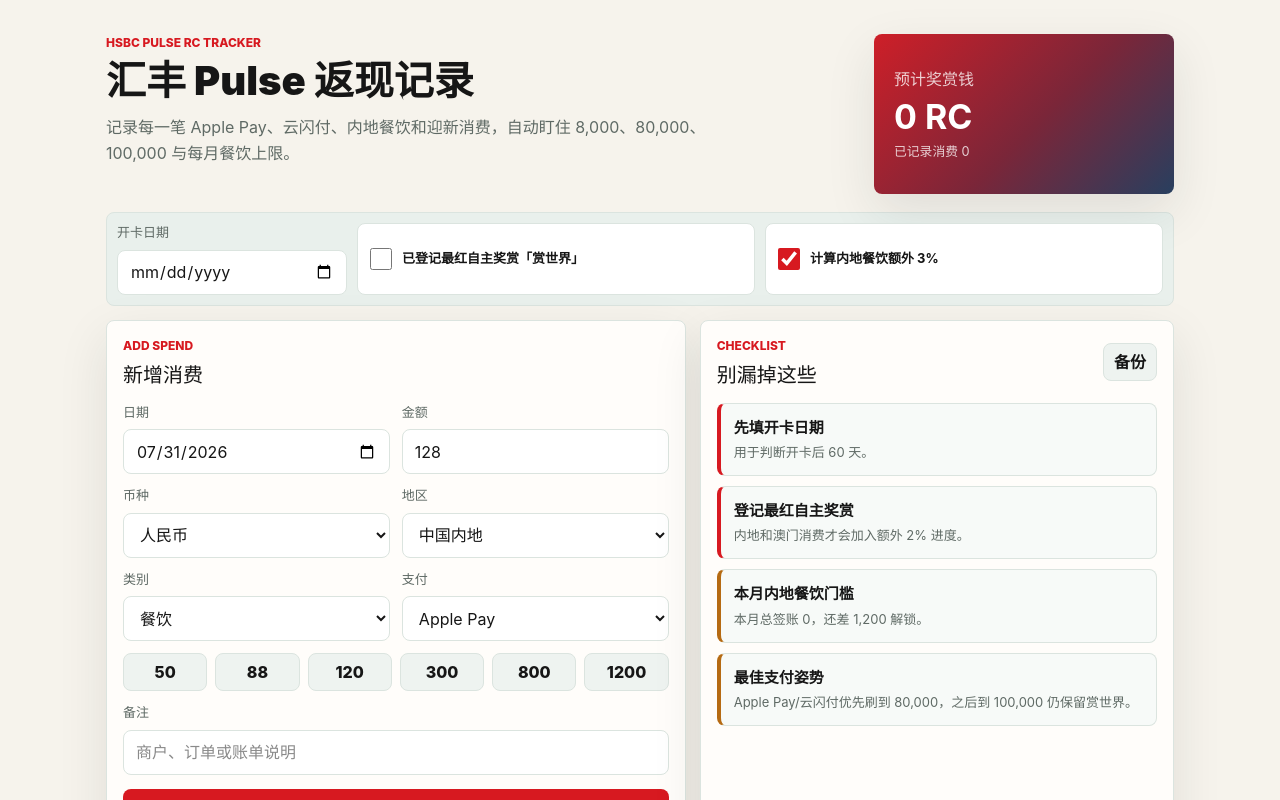
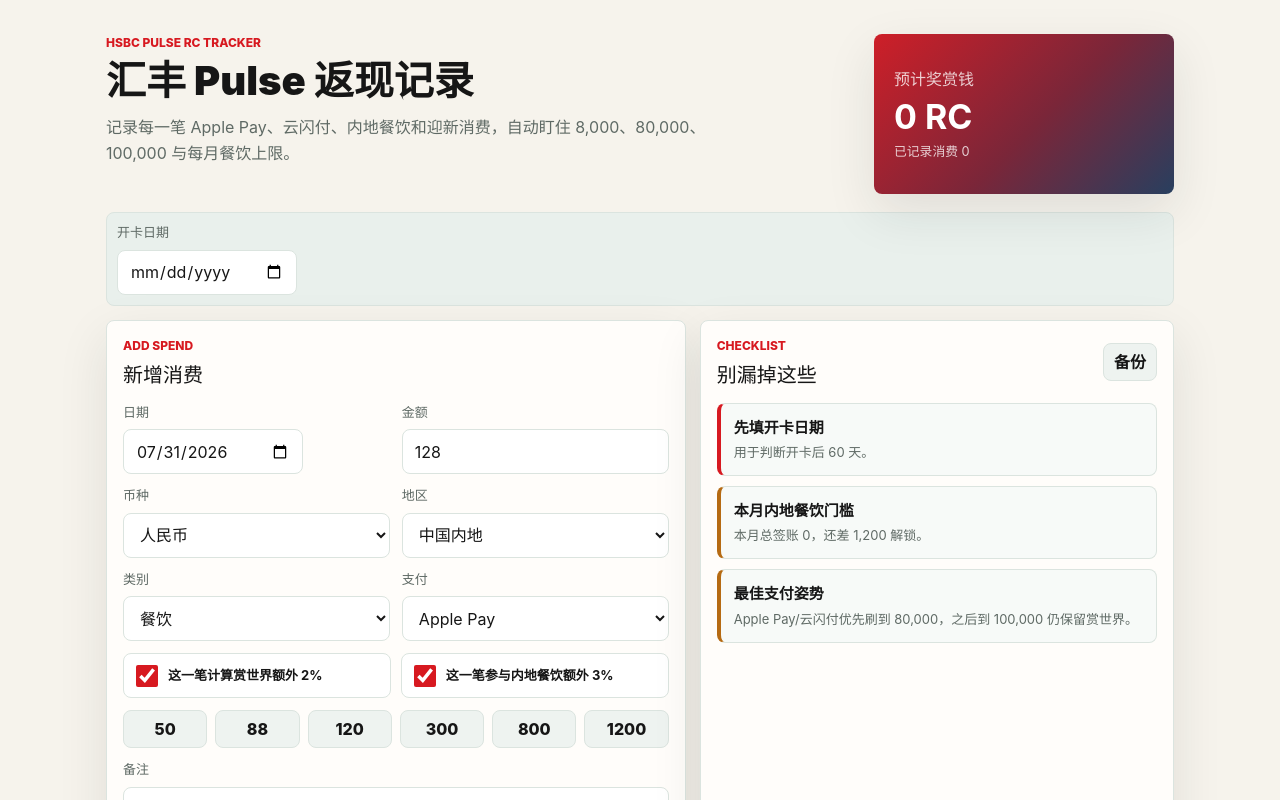
Before and after one commit to KEJIN1106/hsbc-pulse-rc-tracker, a Next.js app: page / in a window 1280 px wide. Shown: the top 800 px of the page. Built offline with nearby package versions, Linux system fonts and the light colour scheme.

Commit message:
Refine mobile reward controls

```diff
--- a/app/globals.css
+++ b/app/globals.css
@@ -124,13 +124,17 @@ h2 {
 
 .settings-strip {
   display: grid;
-  grid-template-columns: 230px repeat(2, minmax(0, 1fr));
+  grid-template-columns: minmax(0, 230px);
   gap: 10px;
   margin: 4px 0 14px;
   padding: 10px;
   background: #e9f0ec;
   border: 1px solid var(--line);
   border-radius: 8px;
+}
+
+.date-field input {
+  max-width: 180px;
 }
 
 label {
@@ -214,6 +218,13 @@ select:focus {
   display: grid;
   grid-template-columns: repeat(2, minmax(0, 1fr));
   gap: 12px;
+}
+
+.reward-options {
+  display: grid;
+  grid-template-columns: repeat(2, minmax(0, 1fr));
+  gap: 10px;
+  margin-top: 12px;
 }
 
 .quick-row {
@@ -481,6 +492,7 @@ footer {
   }
 
   .field-grid,
+  .reward-options,
   .month-grid {
     grid-template-columns: 1fr;
   }
--- a/app/page.tsx
+++ b/app/page.tsx
@@ -14,13 +14,13 @@ type Transaction = {
   region: Region;
   category: Category;
   payment: PaymentMethod;
+  redHotEligible?: boolean;
+  diningEligible?: boolean;
   note: string;
 };
 
 type Settings = {
   openDate: string;
-  redHotRegistered: boolean;
-  diningEligible: boolean;
 };
 
 type TransactionInput = Omit<Transaction, "id">;
@@ -33,8 +33,6 @@ const DINING_EXTRA_RATE = 0.03;
 
 const DEFAULT_SETTINGS: Settings = {
   openDate: "",
-  redHotRegistered: false,
-  diningEligible: true,
 };
 
 const DEFAULT_INPUT: TransactionInput = {
@@ -44,6 +42,8 @@ const DEFAULT_INPUT: TransactionInput = {
   region: "mainland",
   category: "dining",
   payment: "applepay",
+  redHotEligible: true,
+  diningEligible: true,
   note: "",
 };
 
@@ -107,9 +107,9 @@ function progressPercent(value: number, max: number) {
   return clamp((value / max) * 100, 100);
 }
 
-function canUseRedHot(transaction: Transaction, settings: Settings) {
+function canUseRedHot(transaction: Transaction) {
   return (
-    settings.redHotRegistered &&
+    transaction.redHotEligible !== false &&
     (transaction.region === "mainland" || transaction.region === "macau")
   );
 }
@@ -119,7 +119,11 @@ function canUsePulseExtra(transaction: Transaction) {
 }
 
 function isMainlandDining(transaction: Transaction) {
-  return transaction.region === "mainland" && transaction.category === "dining";
+  return (
+    transaction.diningEligible !== false &&
+    transaction.region === "mainland" &&
+    transaction.category === "dining"
+  );
 }
 
 function allocateCappedRewards(
@@ -166,7 +170,7 @@ function analyzeRewards(transactions: Transaction[], settings: Settings) {
 
   const redHot = allocateCappedRewards(
     sorted,
-    (transaction) => canUseRedHot(transaction, settings),
+    canUseRedHot,
     100000,
     RED_HOT_EXTRA_RATE,
   );
@@ -192,9 +196,7 @@ function analyzeRewards(transactions: Transaction[], settings: Settings) {
   let diningTotalReward = 0;
   for (const current of months.values()) {
     current.reward =
-      settings.diningEligible && current.total >= 1200
-        ? Math.min(current.dining * DINING_EXTRA_RATE, 80)
-        : 0;
+      current.total >= 1200 ? Math.min(current.dining * DINING_EXTRA_RATE, 80) : 0;
     diningTotalReward += current.reward;
   }
 
@@ -386,7 +388,7 @@ export default function Home() {
         </div>
 
         <section className="settings-strip" aria-label="卡片设置">
-          <label>
+          <label className="date-field">
             <span>开卡日期</span>
             <input
               type="date"
@@ -395,32 +397,6 @@ export default function Home() {
                 setSettings((current) => ({ ...current, openDate: event.target.value }))
               }
             />
-          </label>
-          <label className="switch-row">
-            <input
-              type="checkbox"
-              checked={settings.redHotRegistered}
-              onChange={(event) =>
-                setSettings((current) => ({
-                  ...current,
-                  redHotRegistered: event.target.checked,
-                }))
-              }
-            />
-            <span>已登记最红自主奖赏「赏世界」</span>
-          </label>
-          <label className="switch-row">
-            <input
-              type="checkbox"
-              checked={settings.diningEligible}
-              onChange={(event) =>
-                setSettings((current) => ({
-                  ...current,
-                  diningEligible: event.target.checked,
-                }))
-              }
-            />
-            <span>计算内地餐饮额外 3%</span>
           </label>
         </section>
 
@@ -446,7 +422,7 @@ export default function Home() {
             </div>
 
             <div className="field-grid">
-              <label>
+              <label className="date-field">
                 <span>日期</span>
                 <input
                   type="date"
@@ -524,6 +500,29 @@ export default function Home() {
               </label>
             </div>
 
+            <div className="reward-options" aria-label="逐笔返现选项">
+              <label className="switch-row">
+                <input
+                  type="checkbox"
+                  checked={input.redHotEligible !== false}
+                  onChange={(event) =>
+                    updateInput("redHotEligible", event.target.checked)
+                  }
+                />
+                <span>这一笔计算赏世界额外 2%</span>
+              </label>
+              <label className="switch-row">
+                <input
+                  type="checkbox"
+                  checked={input.diningEligible !== false}
+                  onChange={(event) =>
+                    updateInput("diningEligible", event.target.checked)
+                  }
+                />
+                <span>这一笔参与内地餐饮额外 3%</span>
+              </label>
+            </div>
+
             <div className="quick-row" aria-label="快速金额">
               {quickAmounts.map((amount) => (
                 <button
@@ -570,12 +569,6 @@ export default function Home() {
                     ? `迎新窗口到 ${welcomeDeadline}`
                     : "用于判断开卡后 60 天。"}
                 </span>
-              </div>
-              <div className={settings.redHotRegistered ? "task done" : "task urgent"}>
-                <strong>
-                  {settings.redHotRegistered ? "已登记赏世界" : "登记最红自主奖赏"}
-                </strong>
-                <span>内地和澳门消费才会加入额外 2% 进度。</span>
               </div>
               <div className={currentDiningMonth.total >= 1200 ? "task done" : "task"}>
                 <strong>本月内地餐饮门槛</strong>
```
Also changed, not shown: 3 other files (tests, documents, lock files or other folders).
